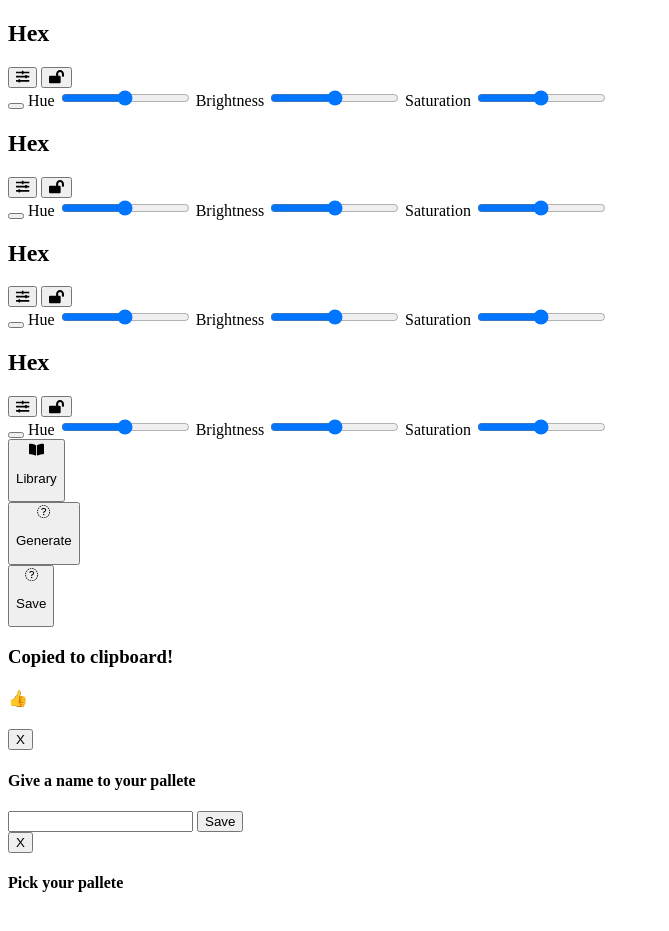
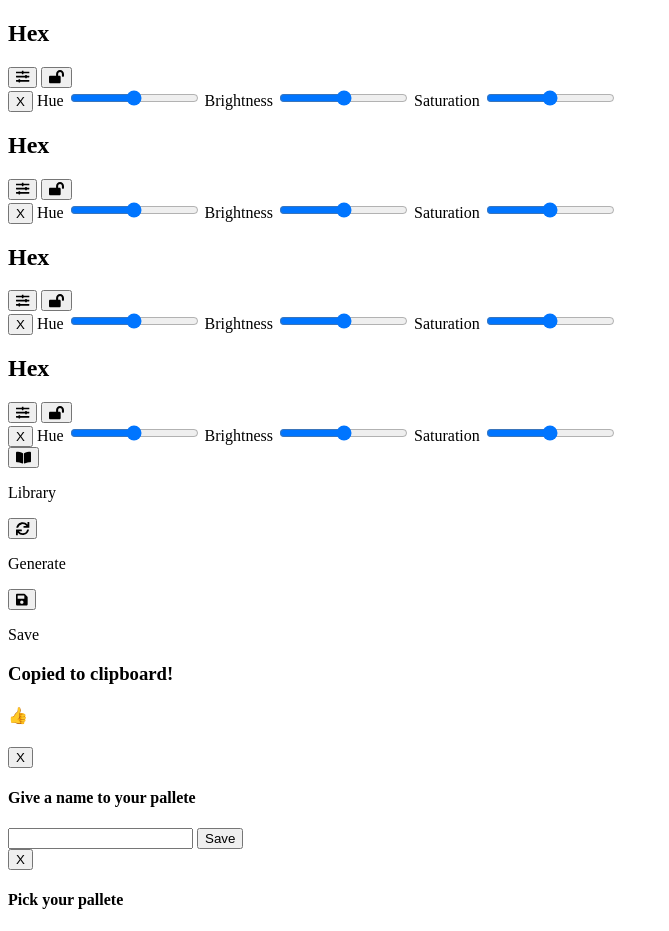
Before and after one commit to vladblk/coloors, a plain HTML site: page index.html in a window 1280 px wide. Shown: the whole page, without its empty margins (0-669 px from the left). Drawn offline with Linux system fonts and the light colour scheme; a web font is replaced by a local one.

Commit message:
modify classes for easier styling

```diff
--- a/index.html
+++ b/index.html
@@ -23,8 +23,8 @@
         </button>
       </div>
 
-      <div class="color__slider">
-        <button class="color_slider-adjustment"></button>
+      <div class="color__sliders">
+        <button class="color__sliders-close-adjustment">X</button>
         <span>Hue</span>
         <input type="range" min="0" max="360" step="1" name="hue" class="color__slider-hue" data-hue="0">
 
@@ -49,8 +49,8 @@
         </button>
       </div>
 
-      <div class="color__slider">
-        <button class="color_slider-adjustment"></button>
+      <div class="color__sliders">
+        <button class="color__sliders-close-adjustment">X</button>
         <span>Hue</span>
         <input type="range" min="0" max="360" step="1" name="hue" class="color__slider-hue" data-hue="1">
 
@@ -75,8 +75,8 @@
         </button>
       </div>
 
-      <div class="color__slider">
-        <button class="color_slider-adjustment"></button>
+      <div class="color__sliders">
+        <button class="color__sliders-close-adjustment">X</button>
         <span>Hue</span>
         <input type="range" min="0" max="360" step="1" name="hue" class="color__slider-hue" data-hue="2">
 
@@ -101,8 +101,8 @@
         </button>
       </div>
 
-      <div class="color__slider">
-        <button class="color_slider-adjustment"></button>
+      <div class="color__sliders">
+        <button class="color__sliders-close-adjustment">X</button>
         <span>Hue</span>
         <input type="range" min="0" max="360" step="1" name="hue" class="color__slider-hue" data-hue="3">
 
@@ -117,24 +117,24 @@
 
   <div class="panel">
     <div class="panel__control">
-      <button class="panel__control-library">
+      <button class="panel__control-btn panel__control-library">
         <i class="fas fa-book-open"></i>
-        <p>Library</p>
       </button>
+      <p class="panel__control-text">Library</p>
     </div>
 
     <div class="panel__control">
-      <button class="panel__control-generate">
-        <i class="fas fa-book-sync"></i>
-        <p>Generate</p>
+      <button class="panel__control-btn panel__control-generate">
+        <i class="fas fa-sync"></i>
       </button>
+      <p class="panel__control-text">Generate</p>
     </div>
 
     <div class="panel__control">
-      <button class="panel__control-save">
-        <i class="fas fa-book-save"></i>
-        <p>Save</p>
+      <button class="panel__control-btn panel__control-save">
+        <i class="fas fa-save"></i>
       </button>
+      <p class="panel__control-text">Save</p>
     </div>
   </div>
 
```
